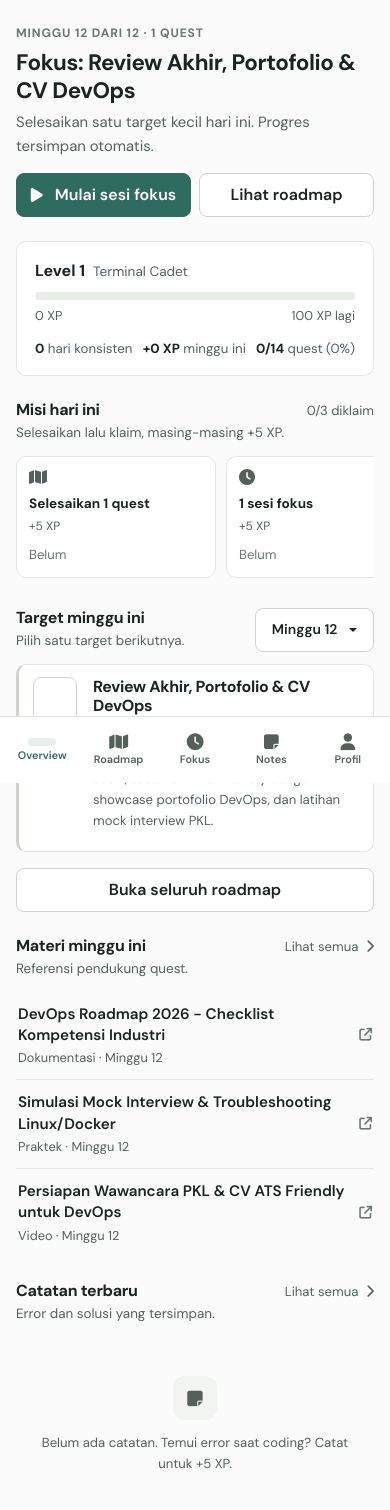
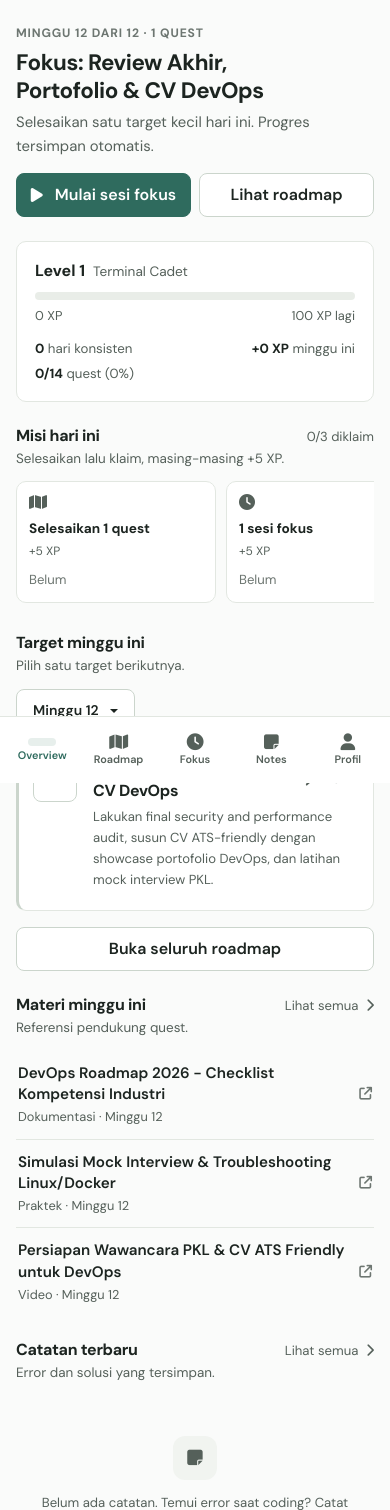
Before and after one commit to dzmrrr123-coder/belajar-devops, a PHP site: page / in a window 390 px wide. Shown: the part 61-1571 px from the top of the page. Run offline with PHP 8.4, Linux system fonts and the light colour scheme; the visitor is signed in with stand-in values (Sample User, id 1); data comes from the database, SQL or seed files in the repository; data that the repository does not hold is empty.

Commit message:
Fase 24: perbaiki teks keluar card overview di mobile

```diff
--- a/assets/css/app.css
+++ b/assets/css/app.css
@@ -160,16 +160,31 @@ body.has-tabbar .timer-pill{bottom:calc(76px + env(safe-area-inset-bottom))}
 @media(prefers-reduced-motion:reduce){*,*::before,*::after{animation-duration:.01ms!important;transition-duration:.01ms!important;scroll-behavior:auto!important}}
 .page-head{margin-bottom:24px;max-width:720px}
 .page-kicker{color:var(--faint);font-size:.76rem;font-weight:700;letter-spacing:.07em;text-transform:uppercase;margin-bottom:6px}
-.page-title{font-size:1.65rem;font-weight:700;letter-spacing:-.02em;margin-bottom:6px;line-height:1.25}
+.page-title{font-size:1.65rem;font-weight:700;letter-spacing:-.02em;margin-bottom:6px;line-height:1.25;overflow-wrap:break-word;word-break:break-word;text-wrap:balance}
 .page-desc{color:var(--muted);font-size:.93rem;margin-bottom:14px;max-width:640px}
 .page-actions{display:flex;flex-wrap:wrap;gap:8px}
+.page-actions .btn{white-space:normal;text-align:center;line-height:1.35}
 .progress-strip{background:var(--surface);border:1px solid var(--line);border-radius:var(--r-md);padding:16px 18px;display:flex;gap:18px;align-items:center;justify-content:space-between;margin-bottom:24px}
 .strip-main{flex:1;min-width:0}
 .strip-level{display:flex;align-items:baseline;gap:8px;margin-bottom:8px}
 .strip-level strong{font-size:1.05rem}
 .strip-level span{color:var(--muted);font-size:.85rem}
 .strip-meta{display:flex;justify-content:space-between;gap:8px;color:var(--muted);font-size:.8rem;margin-top:6px}
-.strip-side{display:flex;flex-direction:column;gap:4px;text-align:right;font-size:.83rem;color:var(--muted);white-space:nowrap}
+.strip-side{display:flex;flex-direction:column;gap:4px;text-align:right;font-size:.83rem;color:var(--muted)}
+.strip-side span{white-space:nowrap}
+.quest-section-head{flex-wrap:wrap}
+.quest-section-head>div{min-width:0;flex:1 1 200px}
+.quest-item{min-width:0;overflow:hidden}
+.quest-item>.d-flex{width:100%;min-width:0}
+.quest-item .flex-grow-1{min-width:0;flex:1 1 0}
+.quest-title{overflow-wrap:break-word;word-break:break-word;line-height:1.4}
+.quest-item p.text-secondary{overflow-wrap:break-word;word-break:break-word}
+.quest-title-row{display:flex;flex-wrap:wrap;align-items:center;gap:4px 8px;margin-bottom:4px}
+.quest-title-row .quest-title{flex:1 1 160px;min-width:0;margin:0}
+.review-banner{min-width:0;overflow:hidden}
+.review-banner span{flex:1;min-width:0;overflow-wrap:break-word}
+.mission-main{min-width:0}
+.mission-main strong,.mission-main span{overflow-wrap:break-word}
 .strip-side strong{color:var(--ink)}
 .section-title{font-size:1rem;font-weight:700;margin-bottom:12px}
 .quest-section-head{display:flex;align-items:flex-start;justify-content:space-between;gap:12px;margin-bottom:12px}
@@ -198,6 +213,7 @@ body.has-tabbar .timer-pill{bottom:calc(76px + env(safe-area-inset-bottom))}
 .lt-nav .lt-nav-link{padding:10px 10px!important;font-size:.92rem}
 .lt-search{max-width:none;width:100%;margin-top:8px;padding:10px 14px}
 }
+.min-w-0{min-width:0}
 .session-row{background:var(--surface-2);border:1px solid var(--line);border-radius:8px}
 .mobile-tabbar{display:none}
 @media(min-width:768px) and (max-width:991.98px){
@@ -241,7 +257,13 @@ body.has-tabbar .lt-toast{min-width:0}
 html{-webkit-text-size-adjust:100%}
 body{overflow-x:hidden;overflow-x:clip}
 .sticky-top{position:static!important}
-.page-actions .btn{flex:1 1 0;white-space:nowrap}
+.page-actions .btn{flex:1 1 140px;white-space:normal}
+@media(max-width:380px){.page-actions{flex-direction:column}.page-actions .btn{flex:1 1 auto;width:100%}}
+.strip-side{flex-wrap:wrap;gap:4px 12px}
+.strip-side span{flex-shrink:0}
+.quest-section-head .dropdown{flex-shrink:0}
+.quest-item .d-flex.align-items-start{gap:10px}
+.quest-badge-xp{flex-shrink:0}
 .list-row .list-title{white-space:normal;display:-webkit-box;-webkit-line-clamp:2;-webkit-box-orient:vertical;overflow:hidden}
 .list-row .list-meta{white-space:normal}
 .modal-dialog{margin:.75rem auto;max-width:calc(100% - 1.5rem)}
--- a/index.php
+++ b/index.php
@@ -198,11 +198,11 @@ require_once 'includes/navbar.php';
                                     </form>
 
                                     <!-- Quest Info -->
-                                    <div class="flex-grow-1">
-                                        <div class="d-flex flex-wrap align-items-center justify-content-between gap-2 mb-1">
-                                            <h3 class="h6 fw-bold mb-0 quest-title"><?= htmlspecialchars($q['title']) ?></h3>
+                                    <div class="flex-grow-1 min-w-0">
+                                        <div class="quest-title-row">
+                                            <h3 class="h6 fw-bold quest-title"><?= htmlspecialchars($q['title']) ?></h3>
                                             <span class="quest-badge-xp">
-                                                <i class="fas fa-bolt"></i> +<?= (int)$q['xp_reward'] ?> XP
+                                                <i class="fas fa-bolt" aria-hidden="true"></i> +<?= (int)$q['xp_reward'] ?> XP
                                             </span>
                                         </div>
                                         <p class="text-secondary small mb-2"><?= htmlspecialchars($q['description']) ?></p>
```
